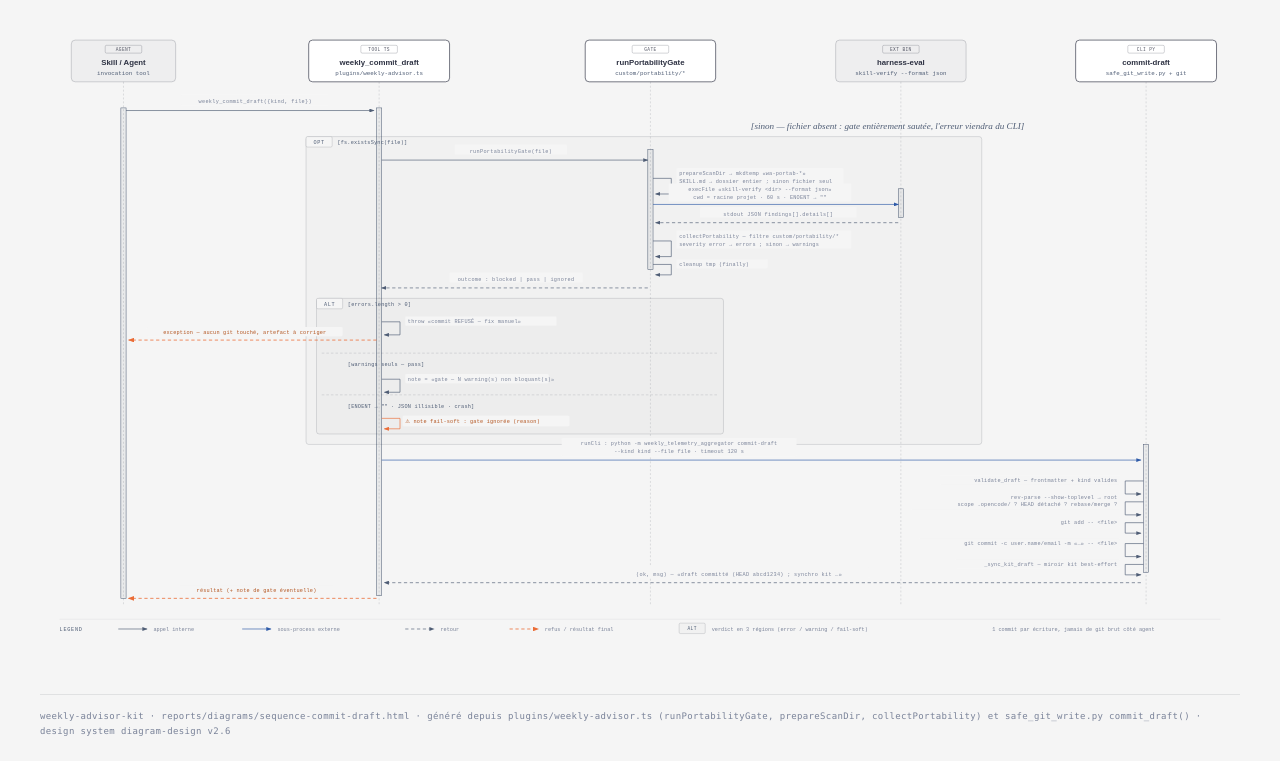
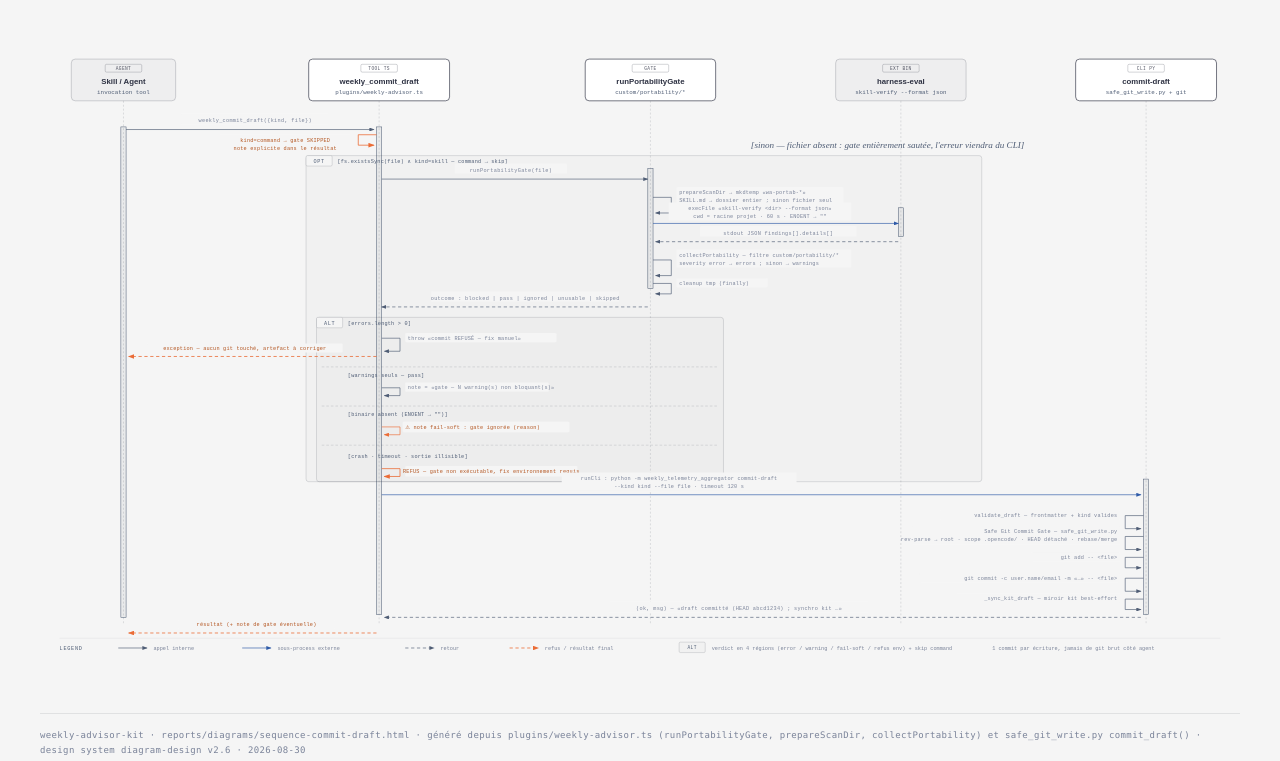
Before and after one commit to BenjaminCartonAdeo/weekly-advisor-kit, a plain HTML site: page doc/diagrams/sequence-commit-draft.html in a window 1280 px wide. Shown: the part 183-944 px from the top of the page. Drawn offline with Linux system fonts and the light colour scheme.

Commit message:
docs(architecture): align diagrams and contracts

```diff
--- a/doc/diagrams/sequence-commit-draft.html
+++ b/doc/diagrams/sequence-commit-draft.html
@@ -29,12 +29,12 @@
   <header>
     <p class="eyebrow">weekly-advisor-kit · plugins/weekly-advisor.ts · sequence · tool weekly_commit_draft</p>
     <h1>commit-draft — gate skill-verify avant tout git</h1>
-    <p class="sub">Flux du tool <code>weekly_commit_draft</code> : gate de portabilité sur copie temporaire (scan du seul artefact), verdict bloqué / passage avec notes / gate ignorée fail-soft, puis CLI Python commit-draft avec pré-checks git et miroir best-effort vers le kit.</p>
+    <p class="sub">Flux du tool <code>weekly_commit_draft</code> : deux gates — portabilité (scan du seul artefact, skills uniquement ; skip explicite pour les commands) puis Safe Git Commit Gate (pré-checks git) — verdicts bloqué / passage avec notes / gate ignorée (binaire absent) / refus environnement (crash · sortie illisible), puis CLI Python commit-draft et miroir best-effort vers le kit.</p>
   </header>
   <figure>
   <svg viewBox="0 0 1840 1000" role="img" aria-labelledby="seq-wk-cd-title seq-wk-cd-desc">
     <title id="seq-wk-cd-title">Séquence weekly_commit_draft avec gate de portabilité</title>
-    <desc id="seq-wk-cd-desc">Diagramme de séquence UML : l'agent invoque le tool weekly_commit_draft qui scanne le draft via harness-eval skill-verify dans un répertoire temporaire, refuse le commit si des erreurs de portabilité existent, joint une note sinon (ou ignore la gate en fail-soft si le binaire manque), puis délègue au CLI Python commit-draft qui valide, pré-vérifie git, committe de façon scopée et synchronise best-effort le kit.</desc>
+    <desc id="seq-wk-cd-desc">Diagramme de séquence UML : l'agent invoque le tool weekly_commit_draft qui, pour un skill, scanne le draft via harness-eval skill-verify dans un répertoire temporaire — refuse le commit si des erreurs de portabilité existent, joint une note si des avertissements seuls, ignore la gate en fail-soft si le binaire manque, refuse en cas d'environnement défaillant (crash, timeout, sortie illisible) — et saute la gate avec note explicite pour les commands ; puis délègue au CLI Python commit-draft qui valide, pré-vérifie git (Safe Git Commit Gate), committe de façon scopée et synchronise best-effort le kit.</desc>
     <defs>
       <marker id="swc-a" markerWidth="8" markerHeight="6" refX="7" refY="3" orient="auto"><polygon points="0 0,8 3,0 6" fill="#4f5d75"/></marker>
       <marker id="swc-ac" markerWidth="8" markerHeight="6" refX="7" refY="3" orient="auto"><polygon points="0 0,8 3,0 6" fill="#eb6c36"/></marker>
@@ -85,7 +85,7 @@
     <rect x="516" y="144" width="8" height="748" fill="rgba(45,49,66,0.06)" stroke="#4f5d75" stroke-width="0.8"/>
     <rect x="932" y="208" width="8" height="184" fill="rgba(45,49,66,0.06)" stroke="#4f5d75" stroke-width="0.8"/>
     <rect x="1316" y="268" width="8" height="44" fill="rgba(45,49,66,0.06)" stroke="#4f5d75" stroke-width="0.8"/>
-    <rect x="1692" y="660" width="8" height="196" fill="rgba(45,49,66,0.06)" stroke="#4f5d75" stroke-width="0.8"/>
+    <rect x="1692" y="684" width="8" height="208" fill="rgba(45,49,66,0.06)" stroke="#4f5d75" stroke-width="0.8"/>
 
     <!-- ===== messages ===== -->
     <line x1="132" y1="148" x2="512" y2="148" stroke="#4f5d75" stroke-width="1" marker-end="url(#swc-a)"/>
@@ -94,12 +94,17 @@
 
     <!-- editorial aside -->
     <text x="1090" y="176" fill="#4f5d75" font-size="14" font-style="italic" font-family="'Instrument Serif',serif">[sinon — fichier absent : gate entièrement sautée, l'erreur viendra du CLI]</text>
+    <!-- skip command : gate non applicable (harness-eval : skills uniquement) -->
+    <path d="M 516 156 h -28 v 16 h 24" fill="none" stroke="#eb6c36" stroke-width="1.2" marker-end="url(#swc-ac)"/>
+    <rect x="276" y="156" width="200" height="24" rx="2" fill="#f5f5f5"/>
+    <text x="376" y="167" fill="#b3541f" font-size="8" font-family="'Geist Mono',monospace" text-anchor="middle" letter-spacing="0.04em">kind=command → gate SKIPPED</text>
+    <text x="376" y="179" fill="#b3541f" font-size="8" font-family="'Geist Mono',monospace" text-anchor="middle" letter-spacing="0.04em">note explicite dans le résultat</text>
 
     <!-- OPT gate block -->
-    <rect x="408" y="188" width="1036" height="472" rx="4" fill="rgba(45,49,66,0.02)" stroke="rgba(45,49,66,0.22)" stroke-width="1"/>
+    <rect x="408" y="188" width="1036" height="500" rx="4" fill="rgba(45,49,66,0.02)" stroke="rgba(45,49,66,0.22)" stroke-width="1"/>
     <rect x="408" y="188" width="40" height="16" rx="2" fill="#f5f5f5" stroke="rgba(45,49,66,0.22)" stroke-width="1"/>
     <text x="428" y="200" fill="#4f5d75" font-size="8" font-family="'Geist Mono',monospace" text-anchor="middle" letter-spacing="0.12em">OPT</text>
-    <text x="456" y="200" fill="#4f5d75" font-size="8" font-family="'Geist Mono',monospace" letter-spacing="0.04em">[fs.existsSync(file)]</text>
+    <text x="456" y="200" fill="#4f5d75" font-size="8" font-family="'Geist Mono',monospace" letter-spacing="0.04em">[fs.existsSync(file) ∧ kind=skill — command → skip]</text>
 
     <line x1="524" y1="224" x2="932" y2="224" stroke="#4f5d75" stroke-width="1" marker-end="url(#swc-a)"/>
     <rect x="636" y="200" width="172" height="16" rx="2" fill="#f5f5f5"/>
@@ -129,62 +134,67 @@
     <text x="980" y="386" fill="#7a8399" font-size="8" font-family="'Geist Mono',monospace" letter-spacing="0.04em">cleanup tmp (finally)</text>
 
     <line x1="932" y1="420" x2="524" y2="420" stroke="#4f5d75" stroke-width="1" stroke-dasharray="5,4" marker-end="url(#swc-a)"/>
-    <rect x="628" y="396" width="204" height="16" rx="2" fill="#f5f5f5"/>
-    <text x="730" y="409" fill="#7a8399" font-size="8" font-family="'Geist Mono',monospace" text-anchor="middle" letter-spacing="0.06em">outcome : blocked | pass | ignored</text>
+    <rect x="600" y="396" width="288" height="16" rx="2" fill="#f5f5f5"/>
+    <text x="744" y="409" fill="#7a8399" font-size="8" font-family="'Geist Mono',monospace" text-anchor="middle" letter-spacing="0.06em">outcome : blocked | pass | ignored | unusable | skipped</text>
 
-    <!-- ALT verdicts -->
-    <rect x="424" y="436" width="624" height="208" rx="4" fill="rgba(45,49,66,0.02)" stroke="rgba(45,49,66,0.22)" stroke-width="1"/>
+    <!-- ALT verdicts (4 régions : error / warning / fail-soft ENOENT / refus environnement) -->
+    <rect x="424" y="436" width="624" height="252" rx="4" fill="rgba(45,49,66,0.02)" stroke="rgba(45,49,66,0.22)" stroke-width="1"/>
     <rect x="424" y="436" width="40" height="16" rx="2" fill="#f5f5f5" stroke="rgba(45,49,66,0.22)" stroke-width="1"/>
     <text x="444" y="448" fill="#4f5d75" font-size="8" font-family="'Geist Mono',monospace" text-anchor="middle" letter-spacing="0.12em">ALT</text>
     <text x="472" y="448" fill="#4f5d75" font-size="8" font-family="'Geist Mono',monospace" letter-spacing="0.04em">[errors.length &gt; 0]</text>
-    <path d="M 524 472 h 28 v 20 h -24" fill="none" stroke="#4f5d75" stroke-width="1" marker-end="url(#swc-a)"/>
-    <rect x="560" y="464" width="232" height="14" rx="2" fill="#f5f5f5"/>
-    <text x="564" y="474" fill="#7a8399" font-size="8" font-family="'Geist Mono',monospace" letter-spacing="0.04em">throw «commit REFUSÉ — fix manuel»</text>
-    <line x1="516" y1="500" x2="136" y2="500" stroke="#eb6c36" stroke-width="1.2" stroke-dasharray="5,4" marker-end="url(#swc-ac)"/>
-    <rect x="164" y="480" width="300" height="14" rx="2" fill="#f5f5f5"/>
-    <text x="314" y="490" fill="#b3541f" font-size="8" font-family="'Geist Mono',monospace" text-anchor="middle" letter-spacing="0.04em">exception — aucun git touché, artefact à corriger</text>
-    <line x1="432" y1="520" x2="1040" y2="520" stroke="rgba(45,49,66,0.20)" stroke-width="1" stroke-dasharray="4,3"/>
-    <text x="472" y="540" fill="#4f5d75" font-size="8" font-family="'Geist Mono',monospace" letter-spacing="0.04em">[warnings seuls — pass]</text>
-    <path d="M 524 560 h 28 v 20 h -24" fill="none" stroke="#4f5d75" stroke-width="1" marker-end="url(#swc-a)"/>
-    <rect x="560" y="552" width="220" height="14" rx="2" fill="#f5f5f5"/>
-    <text x="564" y="562" fill="#7a8399" font-size="8" font-family="'Geist Mono',monospace" letter-spacing="0.04em">note = «gate — N warning(s) non bloquant(s)»</text>
-    <line x1="432" y1="584" x2="1040" y2="584" stroke="rgba(45,49,66,0.20)" stroke-width="1" stroke-dasharray="4,3"/>
-    <text x="472" y="604" fill="#4f5d75" font-size="8" font-family="'Geist Mono',monospace" letter-spacing="0.04em">[ENOENT → "" · JSON illisible · crash]</text>
-    <path d="M 524 620 h 28 v 16 h -24" fill="none" stroke="#eb6c36" stroke-width="1" marker-end="url(#swc-ac)"/>
-    <rect x="556" y="616" width="256" height="16" rx="2" fill="#f5f5f5"/>
-    <text x="560" y="627" fill="#b3541f" font-size="8" font-family="'Geist Mono',monospace" letter-spacing="0.04em">⚠ note fail-soft : gate ignorée (reason)</text>
+    <path d="M 524 468 h 28 v 20 h -24" fill="none" stroke="#4f5d75" stroke-width="1" marker-end="url(#swc-a)"/>
+    <rect x="560" y="460" width="232" height="14" rx="2" fill="#f5f5f5"/>
+    <text x="564" y="470" fill="#7a8399" font-size="8" font-family="'Geist Mono',monospace" letter-spacing="0.04em">throw «commit REFUSÉ — fix manuel»</text>
+    <line x1="516" y1="496" x2="136" y2="496" stroke="#eb6c36" stroke-width="1.2" stroke-dasharray="5,4" marker-end="url(#swc-ac)"/>
+    <rect x="164" y="476" width="300" height="14" rx="2" fill="#f5f5f5"/>
+    <text x="314" y="486" fill="#b3541f" font-size="8" font-family="'Geist Mono',monospace" text-anchor="middle" letter-spacing="0.04em">exception — aucun git touché, artefact à corriger</text>
+    <line x1="432" y1="512" x2="1040" y2="512" stroke="rgba(45,49,66,0.20)" stroke-width="1" stroke-dasharray="4,3"/>
+    <text x="472" y="528" fill="#4f5d75" font-size="8" font-family="'Geist Mono',monospace" letter-spacing="0.04em">[warnings seuls — pass]</text>
+    <path d="M 524 544 h 28 v 12 h -24" fill="none" stroke="#4f5d75" stroke-width="1" marker-end="url(#swc-a)"/>
+    <rect x="560" y="536" width="220" height="14" rx="2" fill="#f5f5f5"/>
+    <text x="564" y="546" fill="#7a8399" font-size="8" font-family="'Geist Mono',monospace" letter-spacing="0.04em">note = «gate — N warning(s) non bloquant(s)»</text>
+    <line x1="432" y1="572" x2="1040" y2="572" stroke="rgba(45,49,66,0.20)" stroke-width="1" stroke-dasharray="4,3"/>
+    <text x="472" y="588" fill="#4f5d75" font-size="8" font-family="'Geist Mono',monospace" letter-spacing="0.04em">[binaire absent (ENOENT → "")]</text>
+    <path d="M 524 604 h 28 v 12 h -24" fill="none" stroke="#eb6c36" stroke-width="1" marker-end="url(#swc-ac)"/>
+    <rect x="556" y="596" width="256" height="16" rx="2" fill="#f5f5f5"/>
+    <text x="560" y="607" fill="#b3541f" font-size="8" font-family="'Geist Mono',monospace" letter-spacing="0.04em">⚠ note fail-soft : gate ignorée (reason)</text>
+    <line x1="432" y1="632" x2="1040" y2="632" stroke="rgba(45,49,66,0.20)" stroke-width="1" stroke-dasharray="4,3"/>
+    <text x="472" y="652" fill="#4f5d75" font-size="8" font-family="'Geist Mono',monospace" letter-spacing="0.04em">[crash · timeout · sortie illisible]</text>
+    <path d="M 524 668 h 28 v 12 h -24" fill="none" stroke="#eb6c36" stroke-width="1.2" marker-end="url(#swc-ac)"/>
+    <rect x="560" y="664" width="264" height="16" rx="2" fill="#f5f5f5"/>
+    <text x="692" y="675" fill="#b3541f" font-size="8" font-family="'Geist Mono',monospace" text-anchor="middle" letter-spacing="0.04em">REFUS — gate non exécutable, fix environnement requis</text>
 
     <!-- CLI handoff -->
-    <line x1="524" y1="684" x2="1688" y2="684" stroke="#2e5aa8" stroke-width="1" marker-end="url(#swc-al)"/>
-    <rect x="800" y="650" width="360" height="28" rx="2" fill="#f5f5f5"/>
-    <text x="980" y="661" fill="#7a8399" font-size="8" font-family="'Geist Mono',monospace" text-anchor="middle" letter-spacing="0.04em">runCli : python -m weekly_telemetry_aggregator commit-draft</text>
-    <text x="980" y="673" fill="#7a8399" font-size="8" font-family="'Geist Mono',monospace" text-anchor="middle" letter-spacing="0.04em">--kind kind --file file · timeout 120 s</text>
+    <line x1="524" y1="708" x2="1688" y2="708" stroke="#2e5aa8" stroke-width="1" marker-end="url(#swc-al)"/>
+    <rect x="800" y="674" width="360" height="28" rx="2" fill="#f5f5f5"/>
+    <text x="980" y="685" fill="#7a8399" font-size="8" font-family="'Geist Mono',monospace" text-anchor="middle" letter-spacing="0.04em">runCli : python -m weekly_telemetry_aggregator commit-draft</text>
+    <text x="980" y="697" fill="#7a8399" font-size="8" font-family="'Geist Mono',monospace" text-anchor="middle" letter-spacing="0.04em">--kind kind --file file · timeout 120 s</text>
 
-    <!-- CLI prechecks + git selves (left-mirrored loops) -->
-    <path d="M 1692 716 h -28 v 20 h 24" fill="none" stroke="#4f5d75" stroke-width="1" marker-end="url(#swc-a)"/>
-    <rect x="1380" y="708" width="276" height="14" rx="2" fill="#f5f5f5"/>
-    <text x="1652" y="718" fill="#7a8399" font-size="8" font-family="'Geist Mono',monospace" text-anchor="end" letter-spacing="0.04em">validate_draft — frontmatter + kind valides</text>
-    <path d="M 1692 748 h -28 v 20 h 24" fill="none" stroke="#4f5d75" stroke-width="1" marker-end="url(#swc-a)"/>
-    <rect x="1336" y="732" width="320" height="28" rx="2" fill="#f5f5f5"/>
-    <text x="1652" y="743" fill="#7a8399" font-size="8" font-family="'Geist Mono',monospace" text-anchor="end" letter-spacing="0.04em">rev-parse --show-toplevel → root</text>
-    <text x="1652" y="755" fill="#7a8399" font-size="8" font-family="'Geist Mono',monospace" text-anchor="end" letter-spacing="0.04em">scope .opencode/ ? HEAD détaché ? rebase/merge ?</text>
-    <path d="M 1692 780 h -28 v 16 h 24" fill="none" stroke="#4f5d75" stroke-width="1" marker-end="url(#swc-a)"/>
-    <rect x="1520" y="772" width="136" height="14" rx="2" fill="#f5f5f5"/>
-    <text x="1652" y="782" fill="#7a8399" font-size="8" font-family="'Geist Mono',monospace" text-anchor="end" letter-spacing="0.04em">git add -- &lt;file&gt;</text>
-    <path d="M 1692 812 h -28 v 20 h 24" fill="none" stroke="#4f5d75" stroke-width="1" marker-end="url(#swc-a)"/>
-    <rect x="1348" y="804" width="308" height="14" rx="2" fill="#f5f5f5"/>
-    <text x="1652" y="814" fill="#7a8399" font-size="8" font-family="'Geist Mono',monospace" text-anchor="end" letter-spacing="0.04em">git commit -c user.name/email -m «…» -- &lt;file&gt;</text>
-    <path d="M 1692 844 h -28 v 16 h 24" fill="none" stroke="#4f5d75" stroke-width="1" marker-end="url(#swc-a)"/>
-    <rect x="1404" y="836" width="252" height="14" rx="2" fill="#f5f5f5"/>
-    <text x="1652" y="846" fill="#7a8399" font-size="8" font-family="'Geist Mono',monospace" text-anchor="end" letter-spacing="0.04em">_sync_kit_draft — miroir kit best-effort</text>
+    <!-- CLI prechecks + git selves (left-mirrored loops) — Safe Git Commit Gate -->
+    <path d="M 1692 740 h -28 v 20 h 24" fill="none" stroke="#4f5d75" stroke-width="1" marker-end="url(#swc-a)"/>
+    <rect x="1380" y="732" width="276" height="14" rx="2" fill="#f5f5f5"/>
+    <text x="1652" y="742" fill="#7a8399" font-size="8" font-family="'Geist Mono',monospace" text-anchor="end" letter-spacing="0.04em">validate_draft — frontmatter + kind valides</text>
+    <path d="M 1692 772 h -28 v 20 h 24" fill="none" stroke="#4f5d75" stroke-width="1" marker-end="url(#swc-a)"/>
+    <rect x="1336" y="756" width="320" height="28" rx="2" fill="#f5f5f5"/>
+    <text x="1652" y="767" fill="#7a8399" font-size="8" font-family="'Geist Mono',monospace" text-anchor="end" letter-spacing="0.04em">Safe Git Commit Gate — safe_git_write.py</text>
+    <text x="1652" y="779" fill="#7a8399" font-size="8" font-family="'Geist Mono',monospace" text-anchor="end" letter-spacing="0.04em">rev-parse → root · scope .opencode/ · HEAD détaché · rebase/merge</text>
+    <path d="M 1692 804 h -28 v 16 h 24" fill="none" stroke="#4f5d75" stroke-width="1" marker-end="url(#swc-a)"/>
+    <rect x="1520" y="796" width="136" height="14" rx="2" fill="#f5f5f5"/>
+    <text x="1652" y="806" fill="#7a8399" font-size="8" font-family="'Geist Mono',monospace" text-anchor="end" letter-spacing="0.04em">git add -- &lt;file&gt;</text>
+    <path d="M 1692 836 h -28 v 20 h 24" fill="none" stroke="#4f5d75" stroke-width="1" marker-end="url(#swc-a)"/>
+    <rect x="1348" y="828" width="308" height="14" rx="2" fill="#f5f5f5"/>
+    <text x="1652" y="838" fill="#7a8399" font-size="8" font-family="'Geist Mono',monospace" text-anchor="end" letter-spacing="0.04em">git commit -c user.name/email -m «…» -- &lt;file&gt;</text>
+    <path d="M 1692 868 h -28 v 16 h 24" fill="none" stroke="#4f5d75" stroke-width="1" marker-end="url(#swc-a)"/>
+    <rect x="1404" y="860" width="252" height="14" rx="2" fill="#f5f5f5"/>
+    <text x="1652" y="870" fill="#7a8399" font-size="8" font-family="'Geist Mono',monospace" text-anchor="end" letter-spacing="0.04em">_sync_kit_draft — miroir kit best-effort</text>
 
     <!-- returns -->
-    <line x1="1688" y1="872" x2="528" y2="872" stroke="#4f5d75" stroke-width="1" stroke-dasharray="5,4" marker-end="url(#swc-a)"/>
-    <rect x="872" y="848" width="400" height="16" rx="2" fill="#f5f5f5"/>
-    <text x="1072" y="861" fill="#7a8399" font-size="8" font-family="'Geist Mono',monospace" text-anchor="middle" letter-spacing="0.06em">(ok, msg) — «draft committé (HEAD abcd1234) ; synchro kit …»</text>
-    <line x1="516" y1="896" x2="136" y2="896" stroke="#eb6c36" stroke-width="1.2" stroke-dasharray="5,4" marker-end="url(#swc-ac)"/>
-    <rect x="212" y="876" width="240" height="14" rx="2" fill="#f5f5f5"/>
-    <text x="332" y="886" fill="#b3541f" font-size="8" font-family="'Geist Mono',monospace" text-anchor="middle" letter-spacing="0.04em">résultat (+ note de gate éventuelle)</text>
+    <line x1="1688" y1="896" x2="528" y2="896" stroke="#4f5d75" stroke-width="1" stroke-dasharray="5,4" marker-end="url(#swc-a)"/>
+    <rect x="872" y="872" width="400" height="16" rx="2" fill="#f5f5f5"/>
+    <text x="1072" y="885" fill="#7a8399" font-size="8" font-family="'Geist Mono',monospace" text-anchor="middle" letter-spacing="0.06em">(ok, msg) — «draft committé (HEAD abcd1234) ; synchro kit …»</text>
+    <line x1="516" y1="920" x2="136" y2="920" stroke="#eb6c36" stroke-width="1.2" stroke-dasharray="5,4" marker-end="url(#swc-ac)"/>
+    <rect x="212" y="900" width="240" height="14" rx="2" fill="#f5f5f5"/>
+    <text x="332" y="910" fill="#b3541f" font-size="8" font-family="'Geist Mono',monospace" text-anchor="middle" letter-spacing="0.04em">résultat (+ note de gate éventuelle)</text>
 
     <!-- ===== legend ===== -->
     <line x1="30" y1="928" x2="1810" y2="928" stroke="rgba(45,49,66,0.10)" stroke-width="0.8"/>
@@ -199,12 +209,12 @@
     <text x="774" y="946" fill="#7a8399" font-size="8" font-family="'Geist Mono',monospace">refus / résultat final</text>
     <rect x="980" y="934" width="40" height="16" rx="2" fill="rgba(45,49,66,0.02)" stroke="rgba(45,49,66,0.22)" stroke-width="1"/>
     <text x="1000" y="945" fill="#4f5d75" font-size="7" font-family="'Geist Mono',monospace" text-anchor="middle" letter-spacing="0.10em">ALT</text>
-    <text x="1030" y="946" fill="#7a8399" font-size="8" font-family="'Geist Mono',monospace">verdict en 3 régions (error / warning / fail-soft)</text>
+    <text x="1030" y="946" fill="#7a8399" font-size="8" font-family="'Geist Mono',monospace">verdict en 4 régions (error / warning / fail-soft / refus env) + skip command</text>
     <text x="1460" y="946" fill="#7a8399" font-size="8" font-family="'Geist Mono',monospace">1 commit par écriture, jamais de git brut côté agent</text>
   </svg>
   </figure>
   <footer>
-    weekly-advisor-kit · reports/diagrams/sequence-commit-draft.html · généré depuis plugins/weekly-advisor.ts (runPortabilityGate, prepareScanDir, collectPortability) et safe_git_write.py commit_draft() · design system diagram-design v2.6
+    weekly-advisor-kit · reports/diagrams/sequence-commit-draft.html · généré depuis plugins/weekly-advisor.ts (runPortabilityGate, prepareScanDir, collectPortability) et safe_git_write.py commit_draft() · design system diagram-design v2.6 · 2026-08-30
   </footer>
 </div>
 </body>
```
Also changed, not shown: doc/ARCHITECTURE.md (+11 -2 lines), doc/diagrams/architecture.html (+23 -9 lines), doc/diagrams/classes.html (+3 -2 lines), doc/diagrams/sequence-weekly-run.html (+2 -2 lines), README.md, doc/diagrams/architecture.svg, doc/diagrams/classes.svg, doc/diagrams/sequence-commit-draft.svg, doc/diagrams/sequence-weekly-run.svg, 1 other file.
